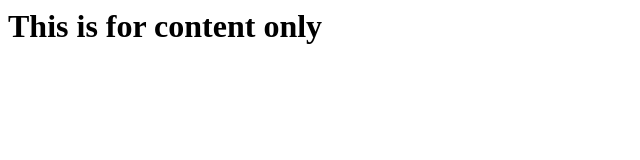
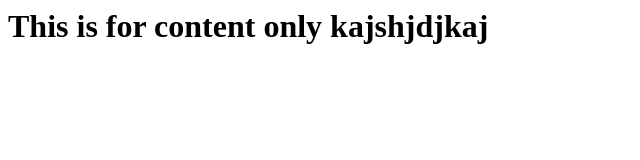
Before and after one commit to DEICIDE58/ETHICAL, a plain HTML site: page index.html in a window 1280 px wide. Shown: the whole page, without its empty margins (0-640 px from the left). Drawn offline with Linux system fonts and the light colour scheme.

Commit message:
ambksdajd

```diff
--- a/index.html
+++ b/index.html
@@ -5,6 +5,6 @@
     <title>Document</title>
 </head>
 <body>
-    <h1>This is for content only</h1>
+    <h1>This is for content only kajshjdjkaj</h1>
 </body>
 </html>
```
